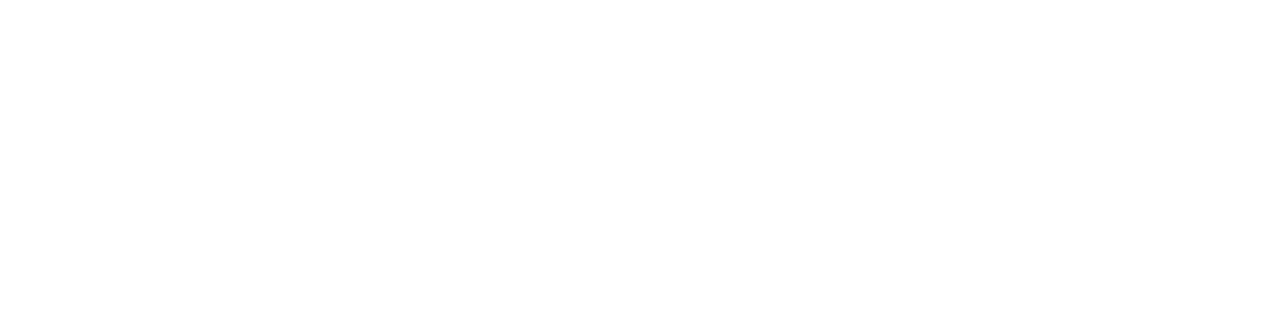
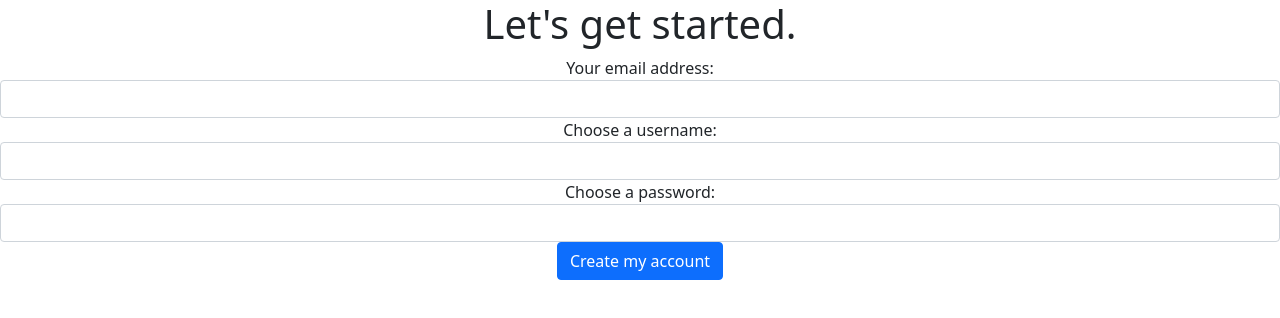
Before and after one commit to comp426-2022-spring/a99-ogma, a website: page public/create_login.html in a window 1280 px wide. Drawn offline with nearby package versions, Linux system fonts and the light colour scheme.

Commit message:
create account/login updated

```diff
--- a/public/create_login.html
+++ b/public/create_login.html
@@ -0,0 +1,33 @@
+<!DOCTYPE html>
+<html lang="en">
+<head>
+  <meta charset="UTF-8">
+  <meta name="viewport" content="width=device-width, initial-scale=1.0">
+  <link rel="stylesheet" href="https://maxcdn.bootstrapcdn.com/boostrap/4.0.0/css/bootstrap.min.css" integrity="sha384-Gn5384xqQ1aoWXA+058RXPxPg6fy4IWvTNh0E263XmFcJlSAwiGgFAW/dAis6JXm" crossorigin="anonymous">
+  <meta http-equiv="X-UA-Compatible" content="ie=edge">
+  <title>Create Account</title>
+</head>
+  <div style = "text-align: center;">
+  <h1>Let's get started.</h1>
+  <body>
+    <form action="entry_page.html" method="POST">
+        <div class="form-group">
+            <label for="email">Your email address:</label>
+            <input class="form-control" name="email">
+        </div>
+
+        <div class="form-group">
+            <label for="username">Choose a username:</label>
+            <input class="form-control" name="username">
+        </div>
+
+        <div class="form-group">
+            <label for="passsword">Choose a password:</label>
+            <input class="form-control" name="password">
+        </div>
+
+        <button onclick= "location.href = 'entry_page.html';" type="submit" class="btn btn-primary">Create my account</button>
+    </form>
+    </body>
+</div>
+</html>
```
Also changed, not shown: public/login_page.html (+1 -1 lines), 1 other file.
